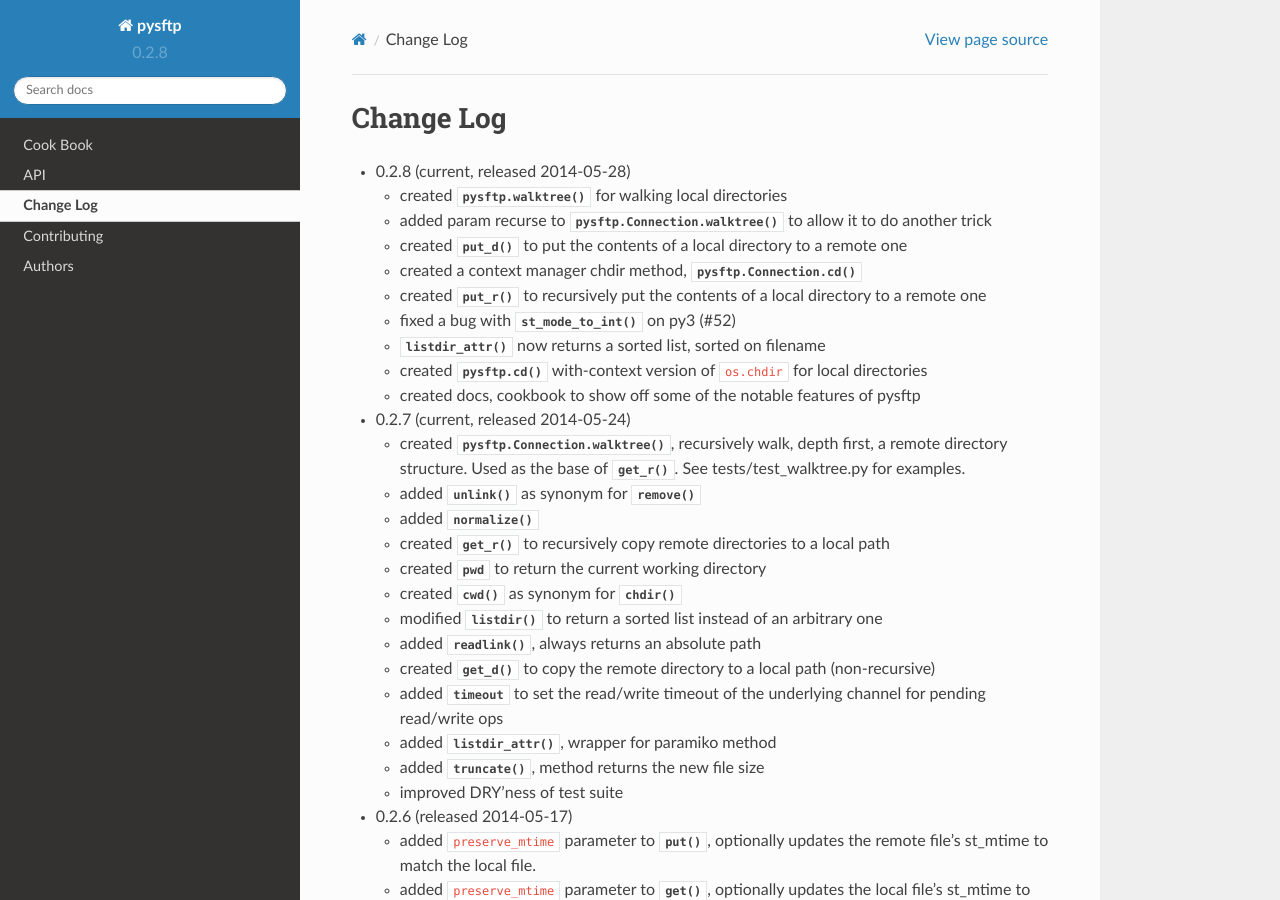
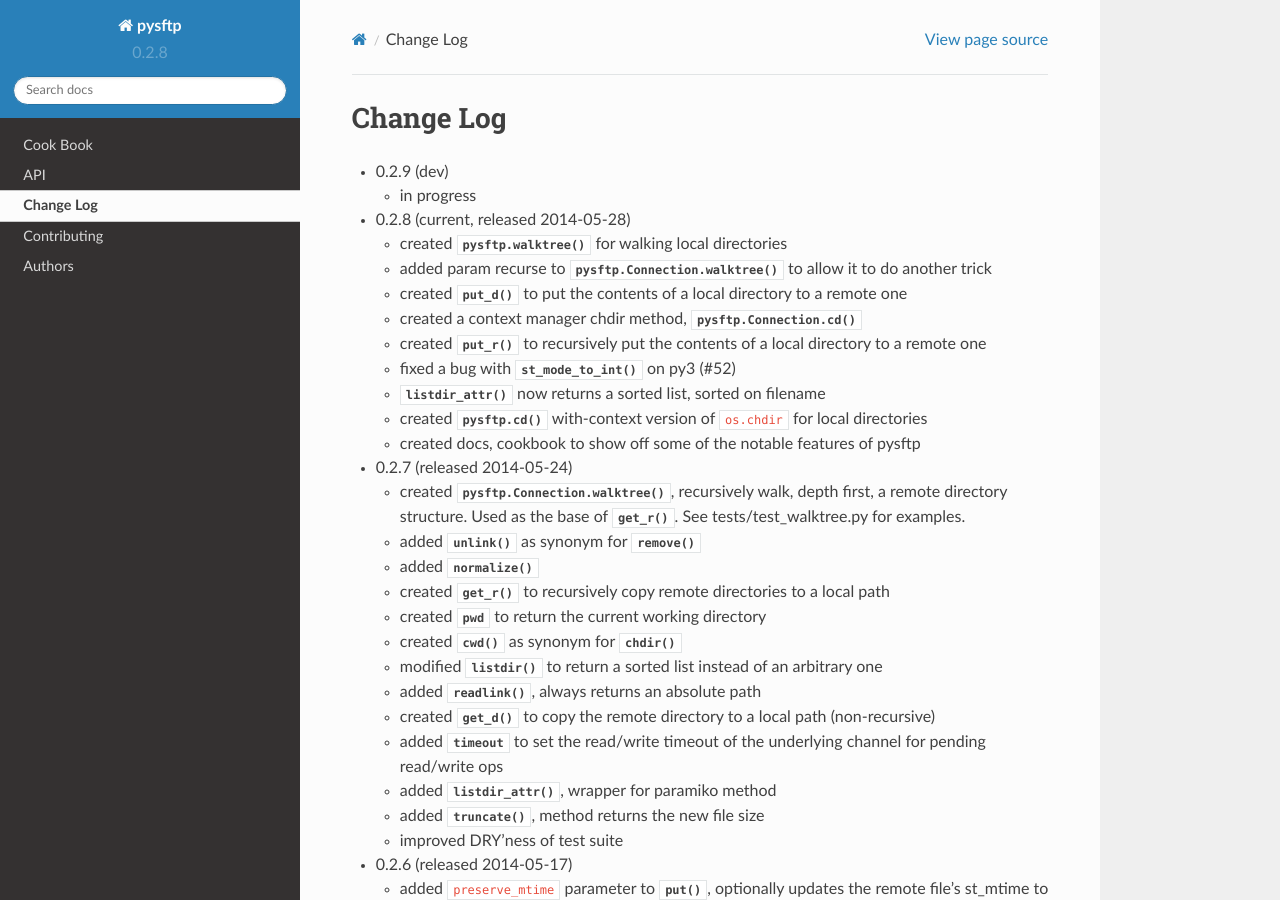
Before and after one commit to ryhsiao/pysftp, a Sphinx documentation site: the page built from docs/changes.rst, in a window 1280 px wide and 900 px high. Built offline with Sphinx 7.4.7 and the Read the Docs theme 2.0.0, drawn with Linux system fonts in a browser that asks for light colours.

Commit message:
start of dev cycle

```diff
--- a/docs/changes.rst
+++ b/docs/changes.rst
@@ -1,6 +1,10 @@
 Change Log
 ----------
 
+
+* 0.2.9 (dev)
+
+  * in progress
 
 * 0.2.8 (current, released 2014-05-28)
 
@@ -14,7 +18,7 @@
   * created :meth:`pysftp.cd` with-context version of ``os.chdir`` for local directories
   * created docs, cookbook to show off some of the notable features of pysftp
 
-* 0.2.7 (current, released 2014-05-24)
+* 0.2.7 (released 2014-05-24)
 
   * created :meth:`pysftp.Connection.walktree`, recursively walk, depth first, a remote directory structure.  Used as the base of :meth:`.get_r`. See tests/test_walktree.py for examples.
   * added :meth:`.unlink` as synonym for :meth:`.remove`
```
